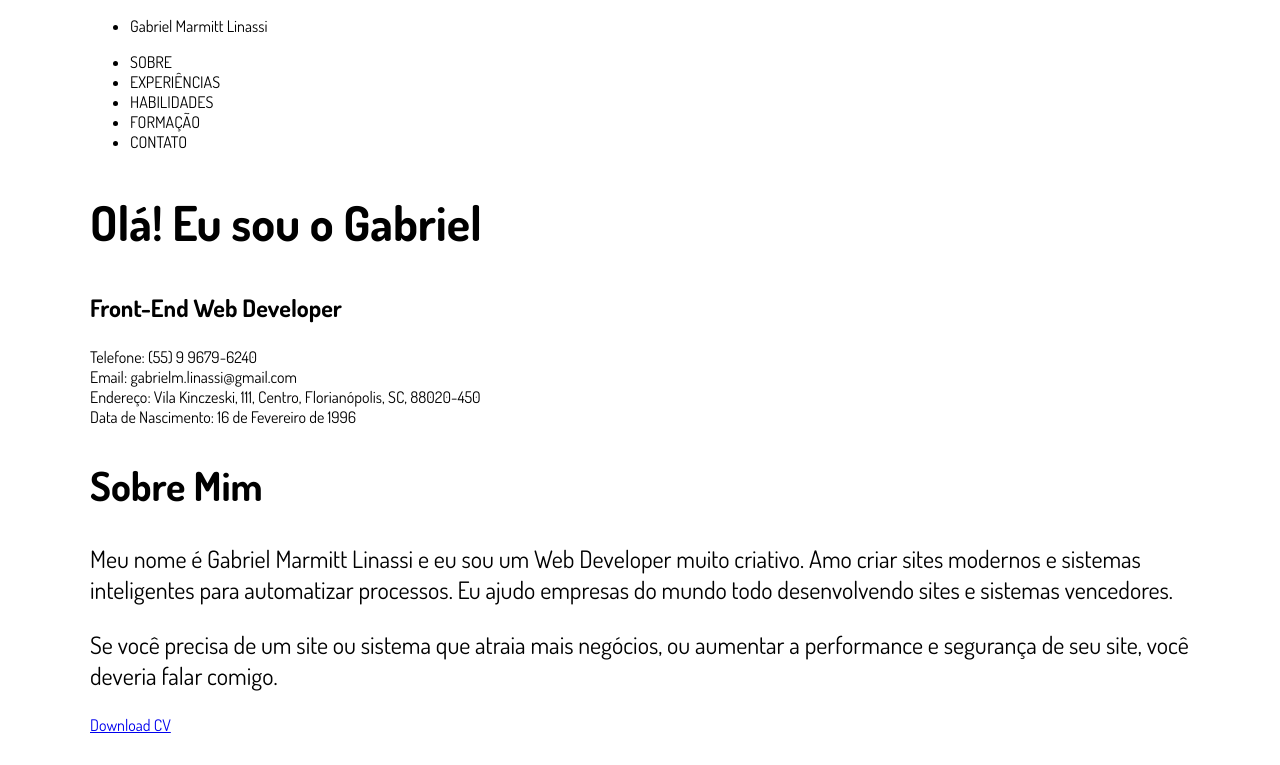
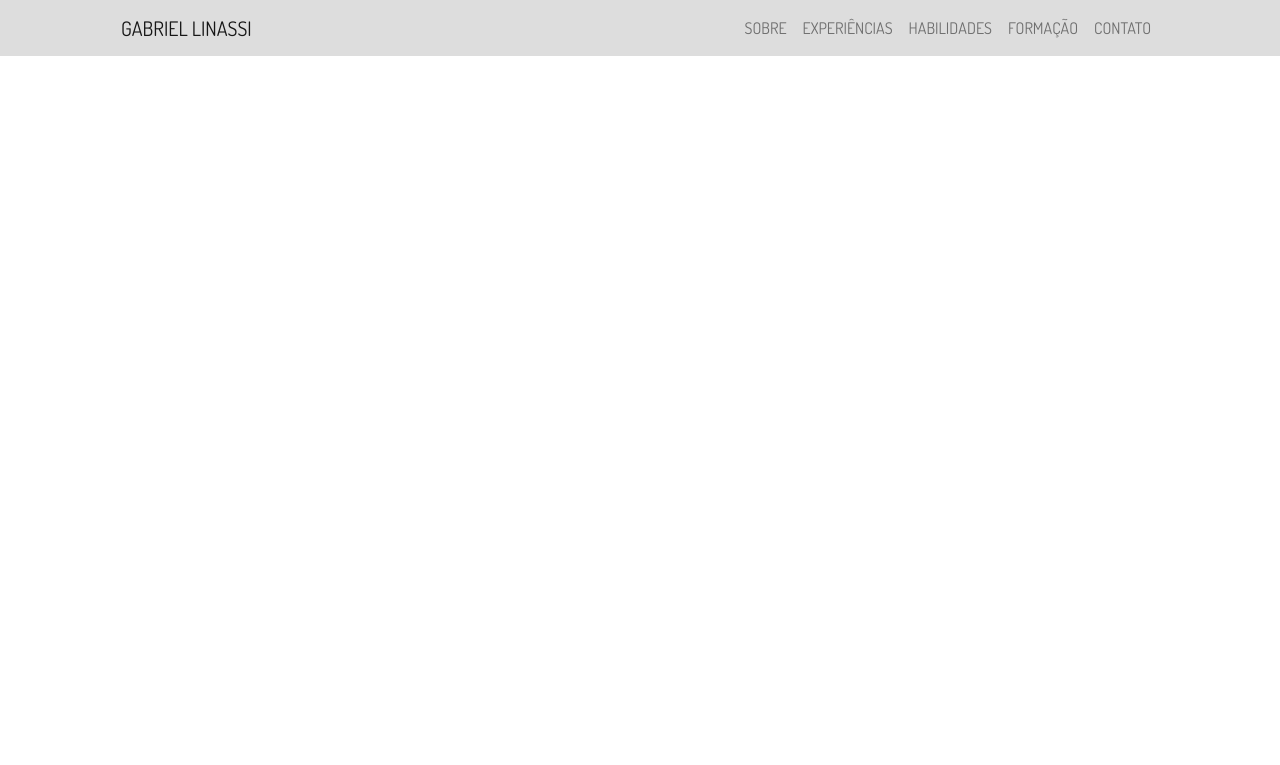
Before and after one commit to GabrielmLinassi/portfolio, a website: page src/index.html in a window 1280 px wide. Shown: the top 765 px of the page. Drawn offline with nearby package versions, Linux system fonts and the light colour scheme; files that its build step writes are made by us from their sources.

Commit message:
Added navbar and changed folder structure

```diff
--- a/index.html
+++ b/src/index.html
@@ -4,28 +4,66 @@
     <meta charset="UTF-8" />
     <meta name="viewport" content="width=device-width, initial-scale=1.0" />
     <title>Document</title>
-    <link rel="stylesheet" href="style.css" />
+    <link rel="stylesheet" href="./css/bootstrap.css" />
+    <link rel="stylesheet" href="./css/styles.css" />
   </head>
-  <header>
-    <section class="nav">
+  <body>
+    <section class="topbar-section navbar-light">
       <div class="container">
-        <nav>
-          <ul>
-            <li>
-              Gabriel Marmitt Linassi
-            </li>
-          </ul>
-          <ul>
-            <li>SOBRE</li>
-            <li>EXPERIÊNCIAS</li>
-            <li>HABILIDADES</li>
-            <li>FORMAÇÃO</li>
-            <li>CONTATO</li>
-          </ul>
+        <nav class="navbar navbar-expand-lg">
+          <a class="navbar-brand" href="#">GABRIEL LINASSI</a>
+          <button
+            class="navbar-toggler"
+            type="button"
+            data-toggle="collapse"
+            data-target="#navbarSupportedContent"
+            aria-controls="navbarSupportedContent"
+            aria-expanded="false"
+            aria-label="Toggle navigation"
+          >
+            <span class="navbar-toggler-icon"></span>
+          </button>
+
+          <div class="collapse navbar-collapse" id="navbarSupportedContent">
+            <ul class="navbar-nav ml-auto">
+              <li class="nav-item">
+                <a class="nav-link" href="#about">SOBRE</a>
+              </li>
+              <li class="nav-item">
+                <a class="nav-link" href="#experiences">EXPERIÊNCIAS</a>
+              </li>
+              <li class="nav-item">
+                <a class="nav-link" href="#skills">HABILIDADES</a>
+              </li>
+              <li class="nav-item">
+                <a class="nav-link" href="#education">FORMAÇÃO</a>
+              </li>
+              <li class="nav-item">
+                <a class="nav-link" href="#contact">CONTATO</a>
+              </li>
+            </ul>
+          </div>
         </nav>
+
+        <!-- <div class="topbar">
+          <a href="#">GABRIEL MARMITT LINASSI</a>
+          <input type="checkbox" class="nav-toogle" id="nav-toogle" />
+          <nav>
+            <ul class="navlist-items">
+              <li><a href="#about">SOBRE</a></li>
+              <li><a href="#experiences">EXPERIÊNCIAS</a></li>
+              <li><a href="#skills">HABILIDADES</a></li>
+              <li><a href="#degree">FORMAÇÃO</a></li>
+              <li><a href="#contact">CONTATO</a></li>
+            </ul>
+          </nav>
+          <label for="nav-toogle" class="nav-toggle-label">
+            <span></span>
+          </label>
+        </div> -->
       </div>
     </section>
-    <section class="hero">
+    <!-- <section class="hero">
       <div class="container">
         <h1>Olá! Eu sou o Gabriel</h1>
         <h3>Front-End Web Developer</h3>
@@ -50,10 +88,8 @@
           <span>16 de Fevereiro de 1996</span>
         </div>
       </div>
-    </section>
-  </header>
-  <body>
-    <section class="about-me">
+    </section> -->
+    <!-- <section class="about-me">
       <div class="container">
         <h2>Sobre Mim</h2>
         <p>
@@ -69,9 +105,8 @@
         </p>
         <a href="#" class="download-cv">Download CV</a>
       </div>
-    </section>
-
-    <section class="experiences">
+    </section> -->
+    <!-- <section class="experiences">
       <div class="container">
         <h2>Minhas Experiências</h2>
         <p>
@@ -115,8 +150,8 @@
           <div class="period">2016-2020</div>
         </div>
       </div>
-    </section>
-    <section class="skills">
+    </section> -->
+    <!-- <section class="skills">
       <div class="container">
         <h2>Minhas Competências</h2>
         <p>
@@ -143,8 +178,8 @@
           </div>
         </div>
       </div>
-    </section>
-    <section class="contact">
+    </section> -->
+    <!-- <section class="contact">
       <div class="container">
         <h2>Me faça uma pergunta</h2>
         <p>
@@ -172,6 +207,10 @@
           <button type="submit">Enviar Mensagem</button>
         </form>
       </div>
-    </section>
+    </section> -->
+
+    <script src="./js/jquery.min.js"></script>
+    <script src="./js/popper.min.js"></script>
+    <script src="./js/bootstrap.min.js"></script>
   </body>
 </html>
--- /dev/null
+++ b/src/scss/bootstrap.scss
@@ -0,0 +1 @@
+@import "node_modules/bootstrap/scss/bootstrap";
--- a/style.css
+++ b/src/scss/styles.scss
@@ -1,13 +1,14 @@
 @import url("https://fonts.googleapis.com/css2?family=Dosis:wght@400;700;800&display=swap");
 
-* {
+*,
+*::before,
+*::after {
   box-sizing: border-box;
 }
 
-header,
-body,
-footer {
+body {
   font-family: "Dosis", sans-serif;
+  font-weight: 400;
   margin: 0;
   padding: 0;
 }
@@ -20,8 +21,6 @@ section {
   max-width: 1100px;
   margin: 0 auto;
 }
-
-/*  */
 
 h1 {
   font-size: 3rem;
@@ -41,4 +40,8 @@ p {
   font-size: 1.5rem;
 }
 
-/*  */
+/* navbar */
+
+.topbar-section {
+  background-color: #dddddd;
+}
```
Also changed, not shown: gulpfile.js (added, +48 -0 lines), package.json (added, +32 -0 lines), 2 other files.
